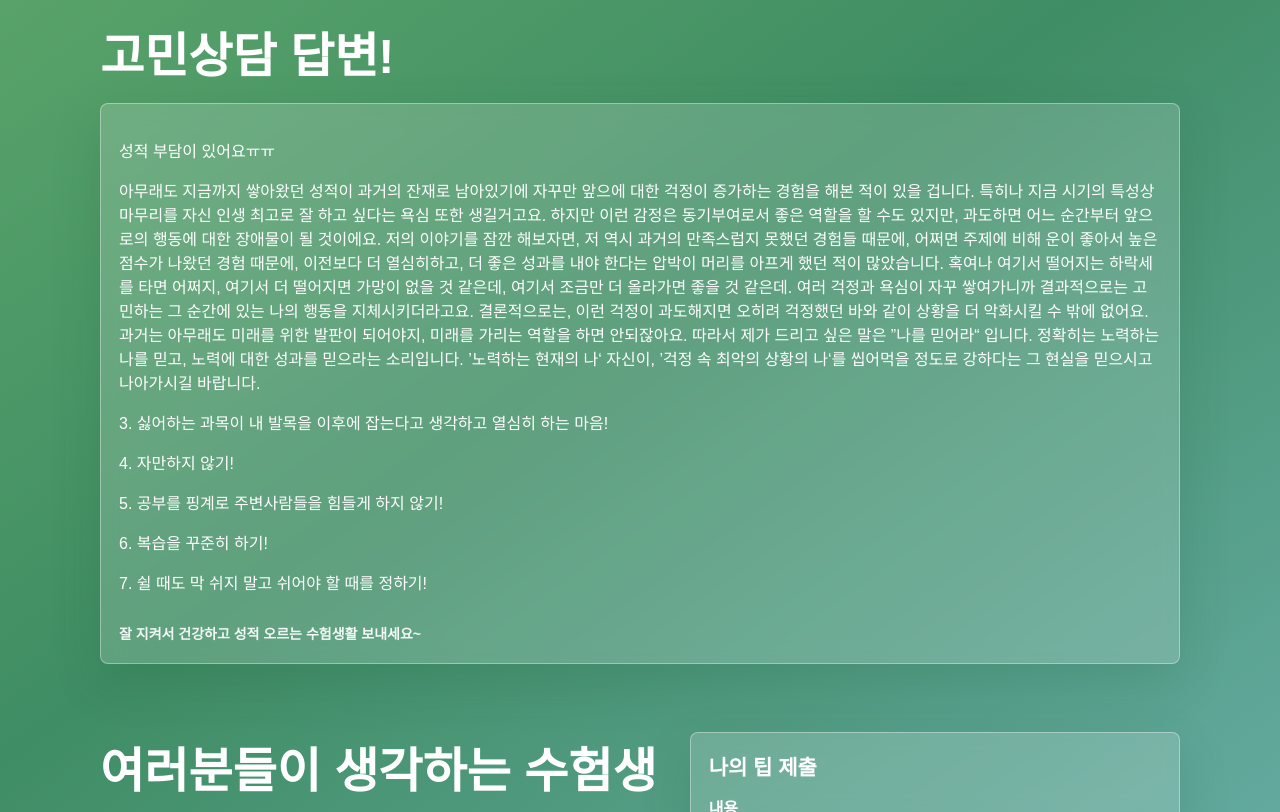
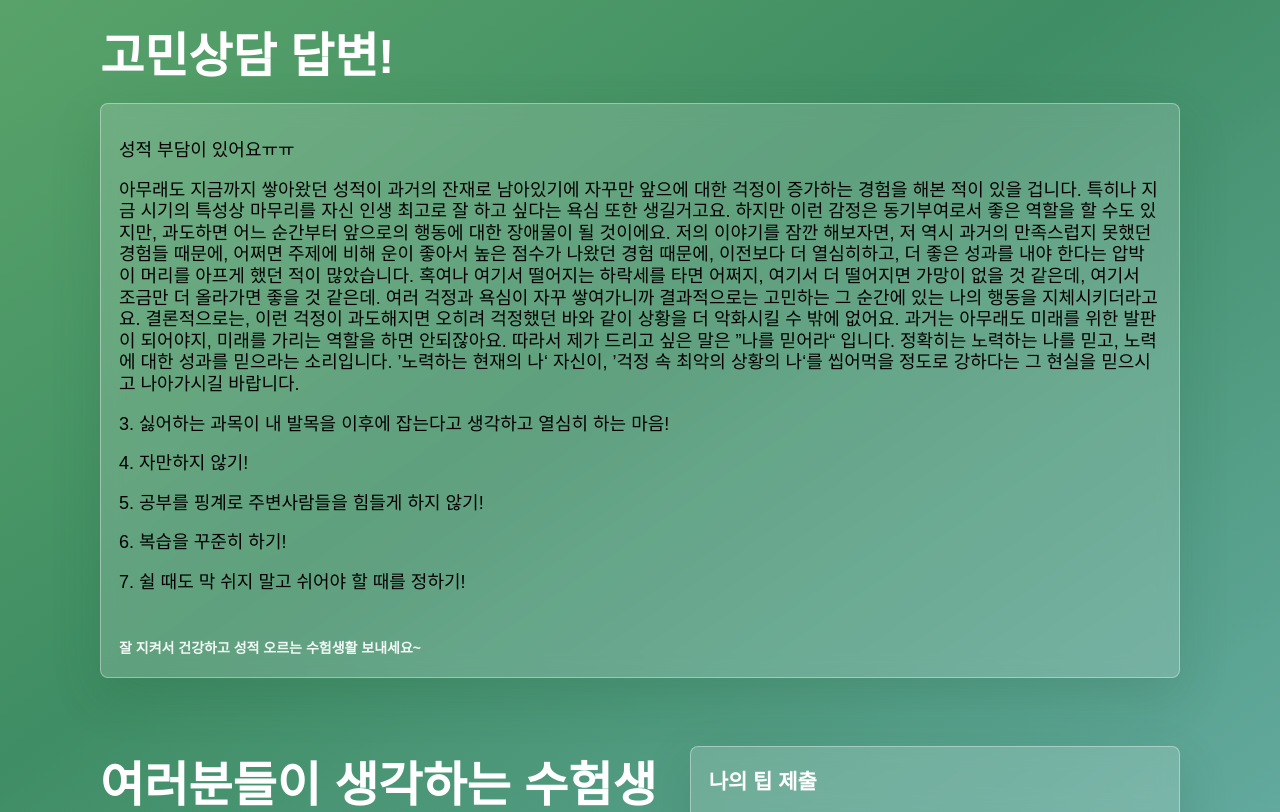
Before and after one commit to kseok72/websitevercel, a Next.js app: page / in a window 1280 px wide. Shown: the part 660-1472 px from the top of the page. Built offline with nearby package versions, Linux system fonts and the light colour scheme.

Commit message:
Update globals.css

```diff
--- a/app/globals.css
+++ b/app/globals.css
@@ -217,6 +217,10 @@ a {
 
 .tip-editor {
   min-height: 240px;
+  font-size: 18px;       /* 원하는 글씨 크기 (예: 18px, 20px 등) */
+  color: #000000;        /* 원하는 글씨 색상 (예: 노란색 #f5bd4f 또는 연그린 #c9f0c6) */
+  line-height: 1.2;      /* 줄간격을 넓혀서 보기 편하게 만듭니다 */
+  margin-bottom: 12px;   /* 번호별 간격을 살짝 띄워줍니다 */
 }
 
 .field {
```
